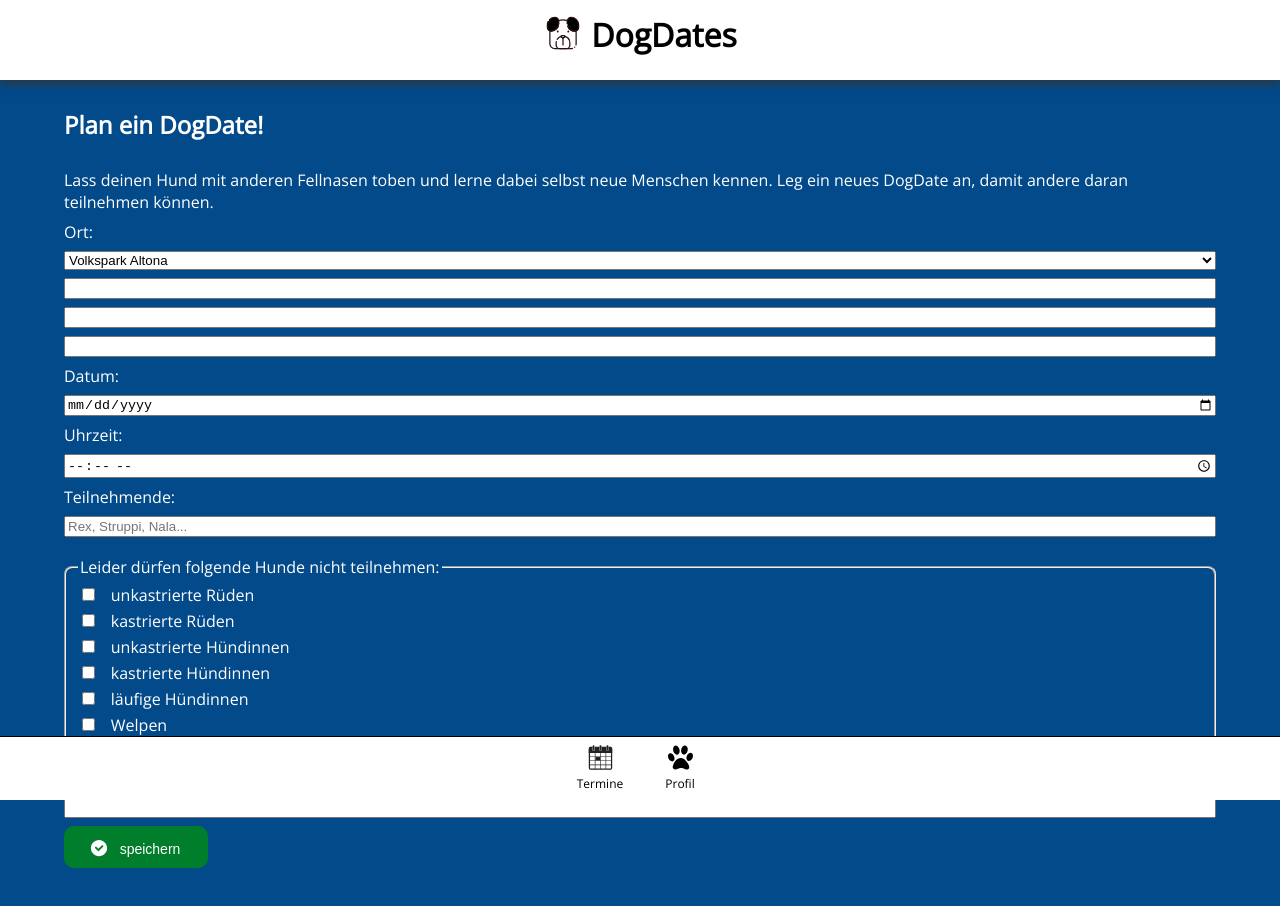
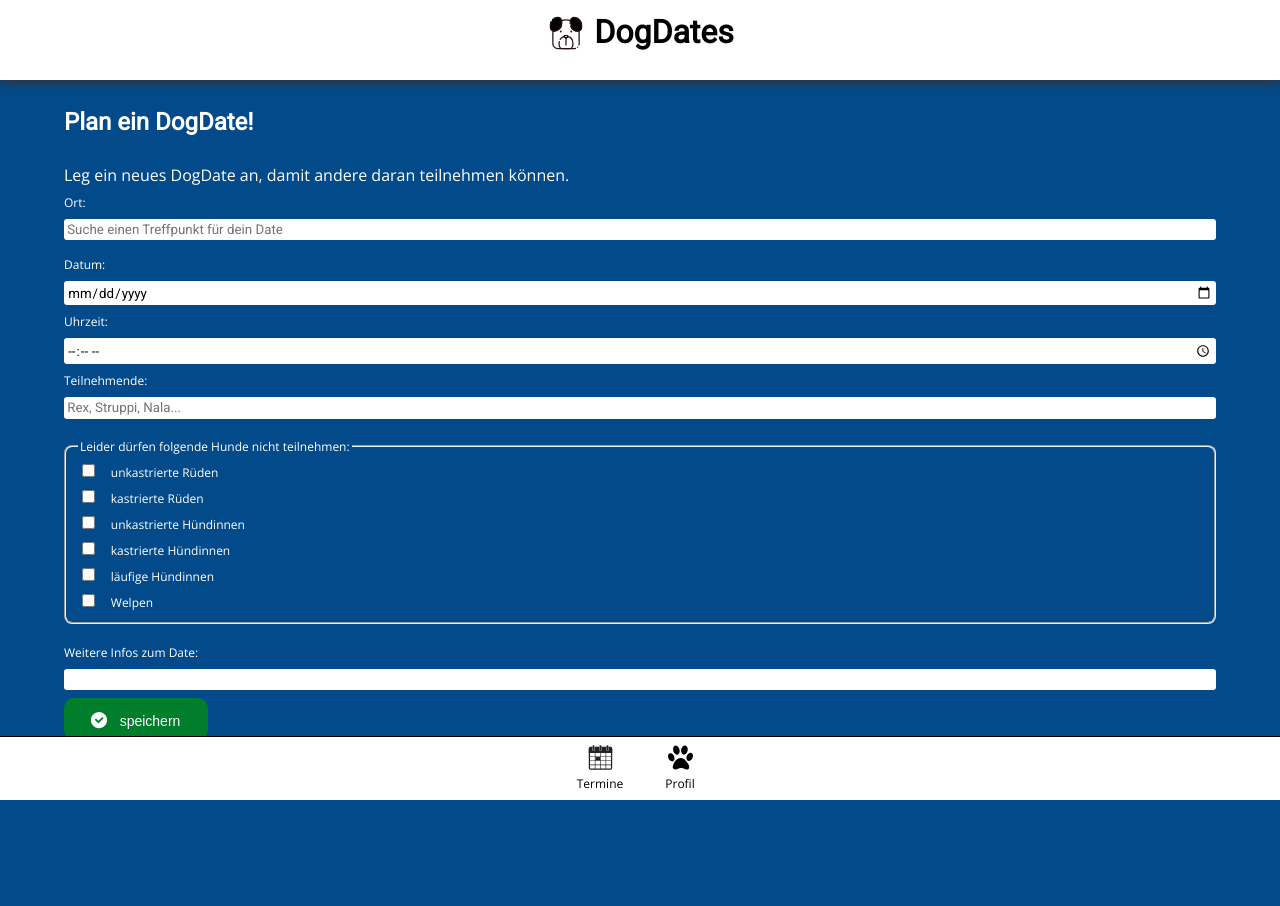
Before and after one commit to alexWaligorski/capstone-project, a Next.js app: page /meetings/new-meeting in a window 1280 px wide. Shown: the top 906 px of the page. After the commit the page ends 820 px from the top, so only its background shows below. Built offline with nearby package versions, Linux system fonts and the light colour scheme.

Commit message:
adjust NewMeeting form to geolocation search, style form

```diff
--- a/components/LocationSelect/LocationSelect.js
+++ b/components/LocationSelect/LocationSelect.js
@@ -1,52 +1,139 @@
-import { useParkLocationsStore } from "../../store/store";
 import { useState } from "react";
+import styled from "styled-components";
 
 export default function LocationSelect({ defaultData }) {
-  const parks = useParkLocationsStore((state) => state.parkLocations);
-  const [selectedParkPosition, setSelectedParkPosition] = useState({});
-  const [selectedParkAddress, setSelectedParkAddress] = useState("");
+  const [selectedParkPosition, setSelectedParkPosition] = useState({
+    lat: defaultData?.lat || "",
+    long: defaultData?.long || "",
+  });
+  const [selectedParkAddress, setSelectedParkAddress] = useState(
+    defaultData?.address || ""
+  );
+  const [suggestions, setSuggestions] = useState([]);
 
-  function handleSelect(event) {
-    const selectedPark = parks.find((park) => park.name === event.target.value);
-    const position = selectedPark.position;
-    const address = selectedPark.address;
-    setSelectedParkPosition(position);
+  async function handleChange(event) {
+    const query = event.target.value;
+    if (query.length > 3) {
+      const response = await fetch(`/api/location?q=${query}`);
+      const matchingLocations = await response.json();
+      setSuggestions(matchingLocations);
+    } else {
+      setSuggestions([]);
+    }
+  }
+
+  function handleClick(event) {
+    const lat = event.target.getAttribute("data-lat");
+    const long = event.target.getAttribute("data-long");
+    const address = event.target.getAttribute("data-address");
+
+    const newPosition = { long: long, lat: lat };
+    setSelectedParkPosition(newPosition);
     setSelectedParkAddress(address);
+    setSuggestions([]);
   }
+
   return (
     <>
       <label htmlFor="location">Ort:</label>
-      <select onChange={handleSelect} name="location" id="location" required>
-        {parks.map((park, i) => (
-          <option key={park.id} value={park.name} selected={i == 0}>
-            {park.name}
-          </option>
-        ))}
-      </select>
+      <input
+        onChange={handleChange}
+        type="text"
+        id="location"
+        name="location"
+        defaultValue={defaultData?.location}
+        onClick={() => console.log("open searchsection")}
+        placeholder="Suche einen Treffpunkt für dein Date"
+        required
+        // div drum rum mit Lupe!
+      />
+      <div name="searchsection">
+        {/* close button ->no updates, closes section */}
+        {/* <input name="searchinput"></input> */}
+        {suggestions.length ? (
+          <StyledSuggestionHeading id="suggestions-heading">
+            Wähle den passenden Ort aus!
+          </StyledSuggestionHeading>
+        ) : null}
+
+        <ul
+          id="suggestions"
+          name="suggestions"
+          aria-labelledby="suggestions-heading"
+        >
+          {suggestions.map((suggestion) => (
+            <StyledSuggestion
+              data-long={suggestion.lon}
+              data-lat={suggestion.lat}
+              data-address={suggestion.display_name}
+              type="button"
+              // on handleClick: close searchsection, update "location", "address", "position"
+              onClick={handleClick}
+              key={suggestion.place_id}
+            >
+              {suggestion.display_name}
+            </StyledSuggestion>
+          ))}
+        </ul>
+      </div>
+      {selectedParkAddress !== "" ? (
+        <>
+          <label htmlFor="address">Adresse:</label>
+          <StyledAddressCard id="address-card" name="address-card">
+            <span>{selectedParkAddress}</span>
+          </StyledAddressCard>
+          <textarea
+            name="address"
+            id="address"
+            value={selectedParkAddress}
+            hidden
+          />
+        </>
+      ) : null}
+
       <input
         name="lat"
         id="lat"
         type="text"
-        defaultValue={
-          defaultData?.lat ? defaultData.lat : selectedParkPosition.lat
-        }
+        value={selectedParkPosition.lat}
+        hidden
       />
       <input
         name="long"
         id="long"
         type="text"
-        defaultValue={
-          defaultData?.long ? defaultData.long : selectedParkPosition.long
-        }
-      />
-      <input
-        name="address"
-        id="address"
-        type="text"
-        defaultValue={
-          defaultData?.address ? defaultData.address : selectedParkAddress
-        }
+        value={selectedParkPosition.long}
+        hidden
       />
     </>
   );
 }
+
+const StyledSuggestion = styled.button`
+  width: 100%;
+  border: none;
+  border-radius: 3px;
+  background-color: var(--white);
+  padding: 0.4rem;
+  margin-top: 0.2rem;
+  color: var(--blue);
+`;
+
+const StyledSuggestionHeading = styled.h3`
+  text-align: center;
+  font-size: 15px;
+  color: #ffbc4f;
+  font-weight: 400;
+`;
+
+const StyledAddressCard = styled.section`
+  display: flex;
+  justify-content: center;
+  align-items: center;
+  padding: 0.4rem 0.5rem;
+  color: var(--green);
+  background-color: var(--white);
+  text-align: center;
+  font-size: 13px;
+  border-radius: 3px;
+`;
--- a/pages/api/hello.js
+++ /dev/null
@@ -1,5 +0,0 @@
-// Next.js API route support: https://nextjs.org/docs/api-routes/introduction
-
-export default function handler(req, res) {
-  res.status(200).json({ name: 'John Doe' })
-}
--- /dev/null
+++ b/pages/api/location.js
@@ -0,0 +1,13 @@
+// Next.js API route support: https://nextjs.org/docs/api-routes/introduction
+
+export default async function handler(req, res) {
+  const queryObject = req.query;
+  const query = queryObject.q.replace(/ /g, "+");
+  const response = await fetch(
+    `https://nominatim.openstreetmap.org/search?q=${query}&countrycodes=de&dedupe=[1]&format=jsonv2`
+  );
+  const data = await response.json();
+  console.log("daten für " + query, data);
+
+  res.status(200).json(data);
+}
--- a/pages/meetings/[id]/edit.js
+++ b/pages/meetings/[id]/edit.js
@@ -14,6 +14,7 @@ export default function EditMeetingPage({ onSubmit }) {
     return <h1>loading</h1>;
   }
   const { id } = router.query;
+  console.log("id:", id);
   const requestedMeeting = meetings.find((meeting) => meeting.id === id);
 
   const transformedMeeting =
--- a/pages/meetings/new-meeting.js
+++ b/pages/meetings/new-meeting.js
@@ -23,8 +23,7 @@ export default function NewMeetingPage({ onSubmit }) {
       <NewMeetingForm
         onSubmit={handleSubmit}
         formTitle="Plan ein DogDate!"
-        description="Lass deinen Hund mit anderen Fellnasen toben und lerne dabei selbst neue
-        Menschen kennen. Leg ein neues DogDate an, damit andere daran teilnehmen
+        description="Leg ein neues DogDate an, damit andere daran teilnehmen
         können."
       />
       <NavBar />
--- a/styles.js
+++ b/styles.js
@@ -11,6 +11,7 @@ export default createGlobalStyle`
   --green: #007E2B;
   --yellow-hover: #fdf3d0;
   --orange: #EB6734;
+  --light-orange: #f9d2c2;
   --blue: #034A8A;
   --brown: #914C27;
   --white: #ffffff;
@@ -41,9 +42,20 @@ margin: 0;
 padding: 0;
 }
 
-h1, h2, h3, {
+h1, h2, h3, section {
  font-family: ${roboto.style.fontFamily}, sans-serif;
+
  }
 
+ textarea, input {
+ border-radius: 3px;
+ border: none;
+ font-family: ${roboto.style.fontFamily}, sans-serif;
+ padding: 0.2rem;
+ }
+
+label, legend {
+  font-size: 12px;
+}
 
 `;
```
Also changed, not shown: components/Map/Map.js (+20 -1 lines), components/NewMeetingForm/NewMeetingForm.js (+9 -1 lines).
